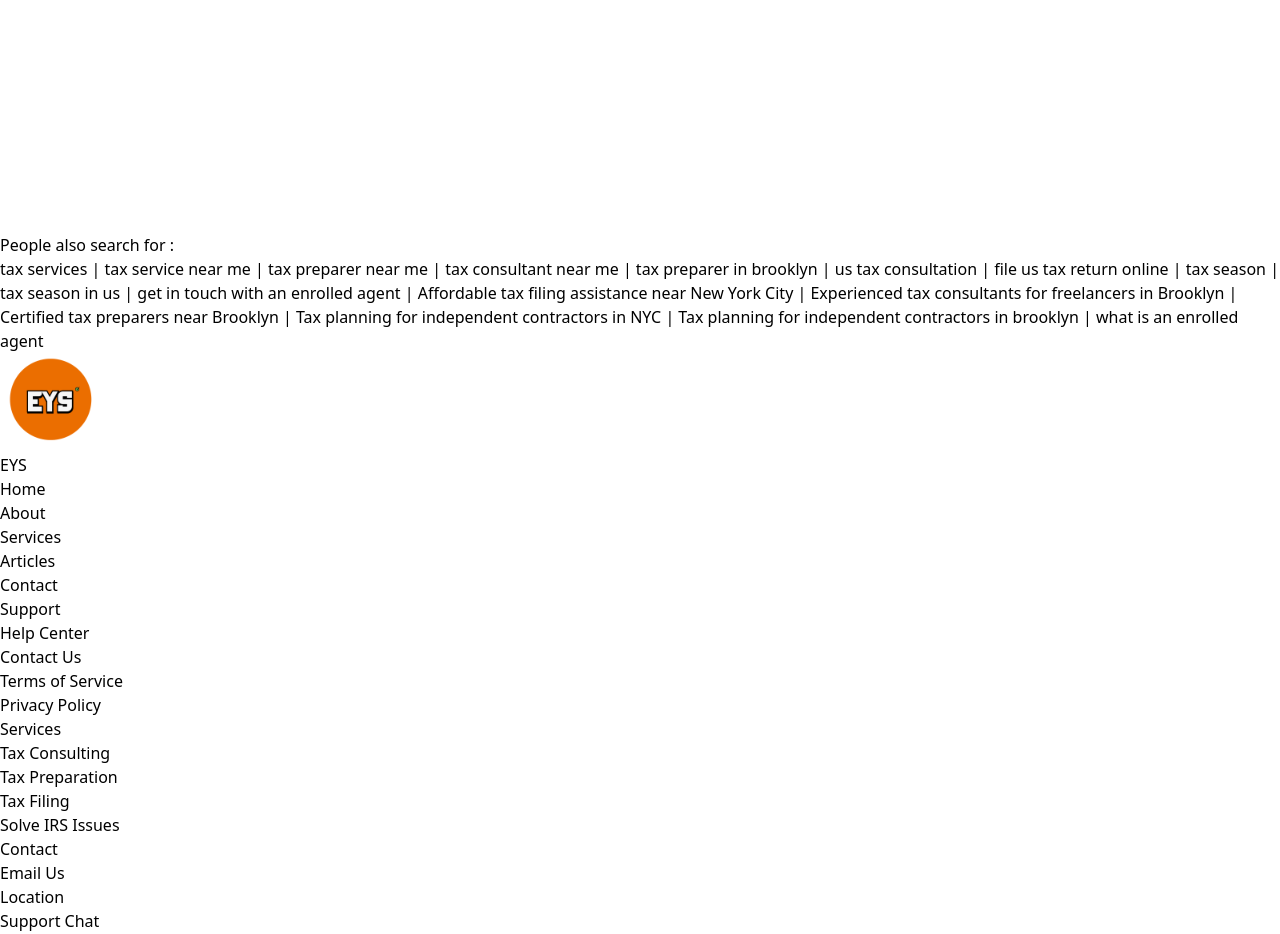
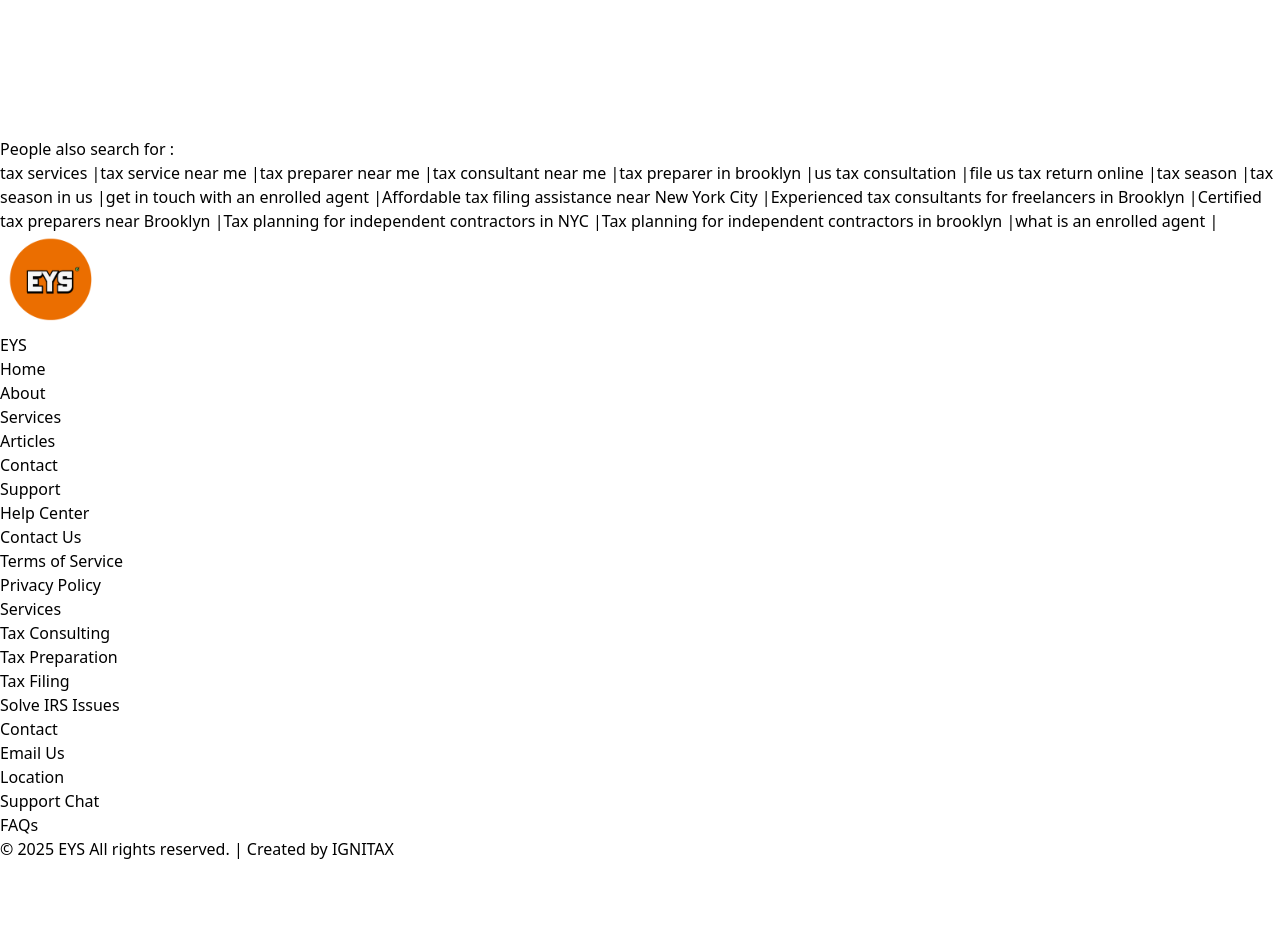
Before and after one commit to technoprogramming92/yash-port-2, a Next.js app: page /contact in a window 1280 px wide. Shown: the part 1700-2634 px from the top of the page. After the commit the page ends 2561 px from the top, so only its background shows below. Built offline with nearby package versions, Linux system fonts and the light colour scheme; grey boxes are pictures that could not be loaded.

Commit message:
sanjana-19/02/2025-16:47

```diff
--- a/src/pages/contact.js
+++ b/src/pages/contact.js
@@ -131,7 +131,7 @@ function contact() {
               </button>
             </form>
           </div>
-          <div className="w-full mt-20 -mb-60">
+          <div className="w-full mt-20 mb-60">
             {/*
              */}
             <iframe
@@ -142,23 +142,78 @@ function contact() {
               referrerPolicy="no-referrer-when-downgrade"
             ></iframe>
           </div>
-          <br />
-          <br />
-          <br />
-          <br />
-          <p className="text-[#eb6e00] text-center font-bold">
-            People also search for :{" "}
-          </p>
-          <p className="text-justify">
-            tax services | tax service near me | tax preparer near me | tax
-            consultant near me | tax preparer in brooklyn | us tax consultation
-            | file us tax return online | tax season | tax season in us | get in
-            touch with an enrolled agent | Affordable tax filing assistance near
-            New York City | Experienced tax consultants for freelancers in
-            Brooklyn | Certified tax preparers near Brooklyn | Tax planning for
-            independent contractors in NYC | Tax planning for independent
-            contractors in brooklyn | what is an enrolled agent
-          </p>
+
+          <div className="mt-4">
+            <p className="text-[#eb6e00] text-center font-bold">
+              People also search for :{" "}
+            </p>
+            <p className="text-justify">
+              <Link href="/services" className="hover:underline">
+                tax services
+              </Link>{" "}
+              |
+              <Link href="/services" className="hover:underline">
+                tax service near me
+              </Link>{" "}
+              |
+              <Link href="/services" className="hover:underline">
+                tax preparer near me
+              </Link>{" "}
+              |
+              <Link href="/services" className="hover:underline">
+                tax consultant near me
+              </Link>{" "}
+              |
+              <Link href="/services" className="hover:underline">
+                tax preparer in brooklyn
+              </Link>{" "}
+              |
+              <Link href="/services" className="hover:underline">
+                us tax consultation{" "}
+              </Link>{" "}
+              |
+              <Link href="/services" className="hover:underline">
+                file us tax return online
+              </Link>{" "}
+              |
+              <Link href="/services" className="hover:underline">
+                tax season
+              </Link>{" "}
+              |
+              <Link href="/services" className="hover:underline">
+                tax season in us
+              </Link>{" "}
+              |
+              <Link href="/services" className="hover:underline">
+                get in touch with an enrolled agent
+              </Link>{" "}
+              |
+              <Link href="/services" className="hover:underline">
+                Affordable tax filing assistance near New York City
+              </Link>{" "}
+              |
+              <Link href="/services" className="hover:underline">
+                Experienced tax consultants for freelancers in Brooklyn
+              </Link>{" "}
+              |
+              <Link href="/services" className="hover:underline">
+                Certified tax preparers near Brooklyn{" "}
+              </Link>{" "}
+              |
+              <Link href="/services" className="hover:underline">
+                Tax planning for independent contractors in NYC
+              </Link>{" "}
+              |
+              <Link href="/services" className="hover:underline">
+                Tax planning for independent contractors in brooklyn
+              </Link>{" "}
+              |
+              <Link href="/services" className="hover:underline">
+                what is an enrolled agent
+              </Link>{" "}
+              |
+            </p>
+          </div>
         </Layout>
       </main>
     </>
```
